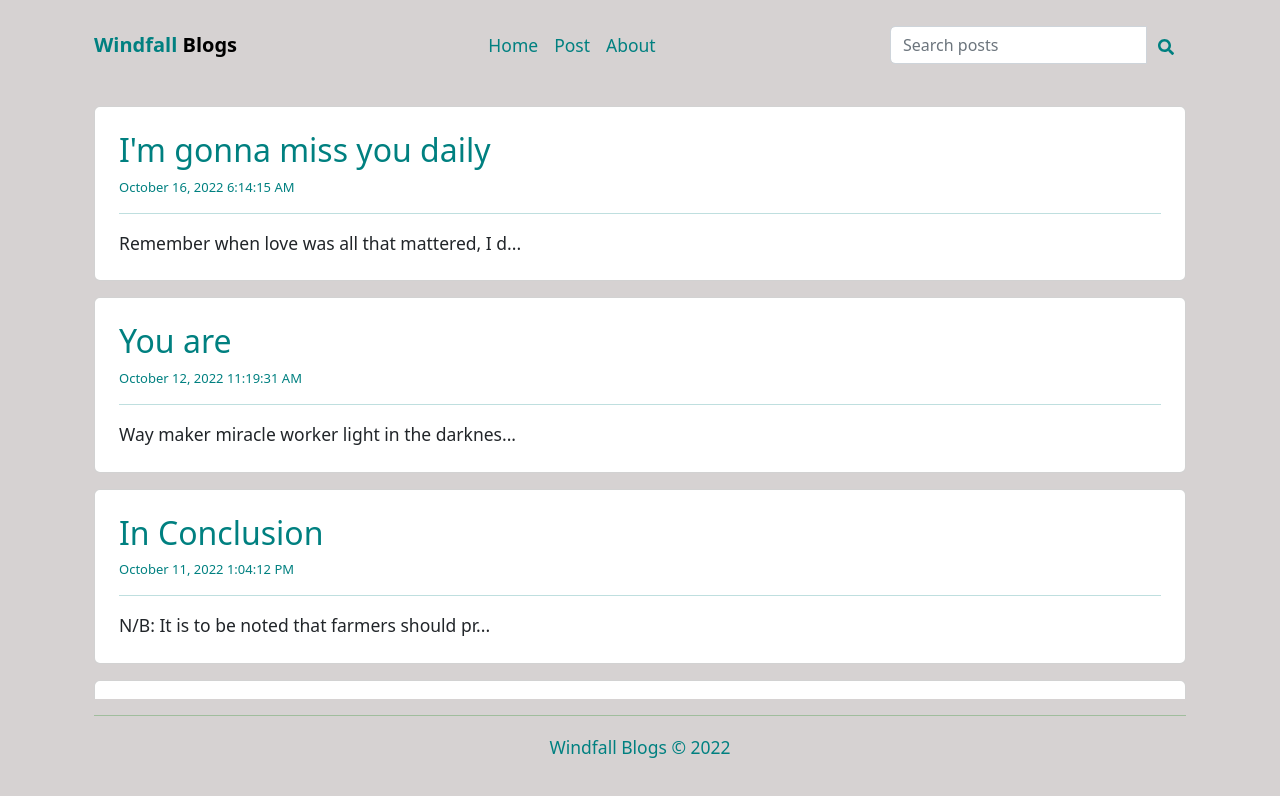
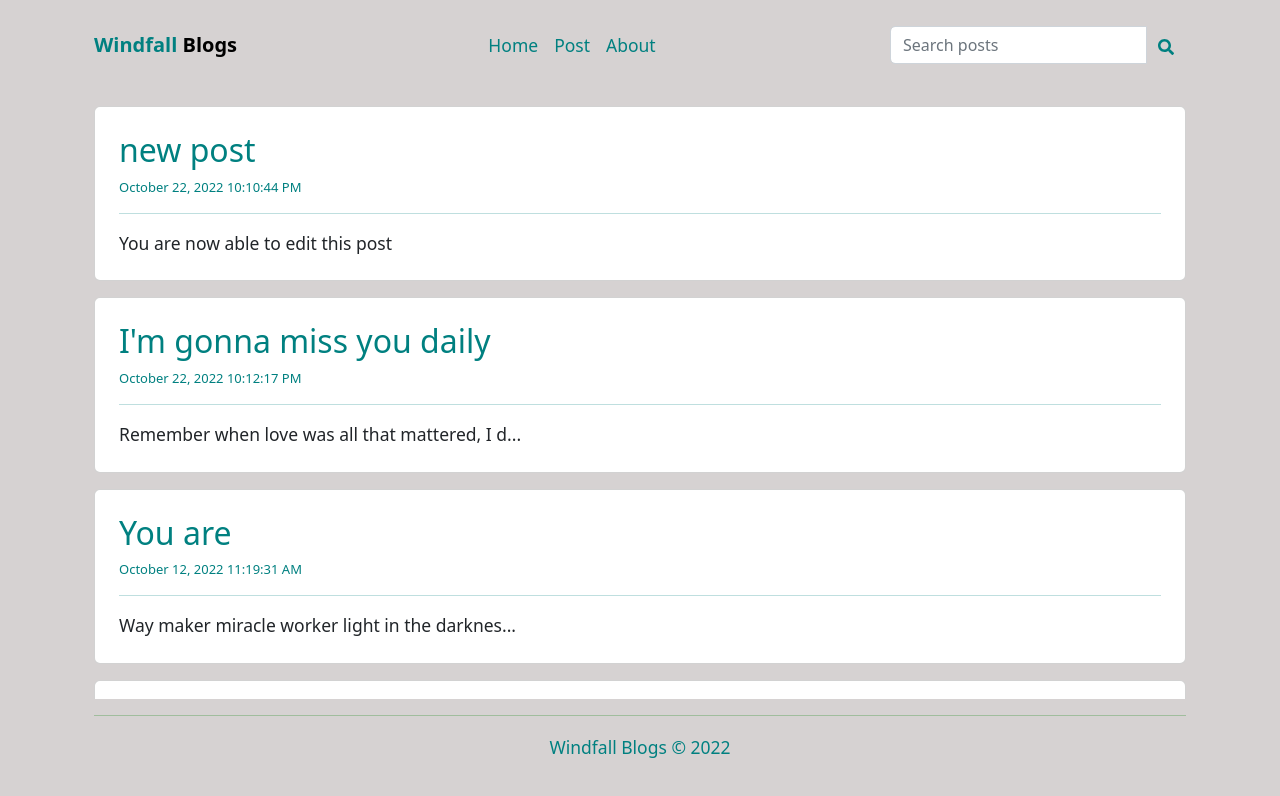
Before and after one commit to JoelOgira/Blog-Posts, a React app: page / in a window 1280 px wide. Shown: the top 796 px of the page. Built offline with nearby package versions, Linux system fonts and the light colour scheme; data requests are answered from the project's data file; the HTML template or start-up script is replaced by a standard one.

Commit message:
Solved the update blog issue

```diff
--- a/data/db.json
+++ b/data/db.json
@@ -33,8 +33,14 @@
     {
       "id": 9,
       "title": "I'm gonna miss you daily",
-      "datetime": "October 16, 2022 6:14:15 AM",
+      "datetime": "October 22, 2022 10:12:17 PM",
       "body": "Remember when love was all that mattered, I do. Remember all we used to do in the starlight of the night. \nYou're just another scar left on my heart, a sign we are meant to be apart. And even though I know you're not the one I'm gonna miss you daily."
+    },
+    {
+      "id": 10,
+      "title": "new post",
+      "datetime": "October 22, 2022 10:10:44 PM",
+      "body": "You are now able to edit this post\n"
     }
   ]
 }
--- a/src/App.jsx
+++ b/src/App.jsx
@@ -44,7 +44,7 @@ const App = () => {
       }
     }
     fetchPosts();
-  })
+  }, [])
 
   const handleSubmit = async (e) => {
     e.preventDefault();
```
